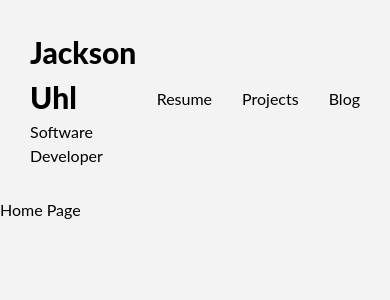
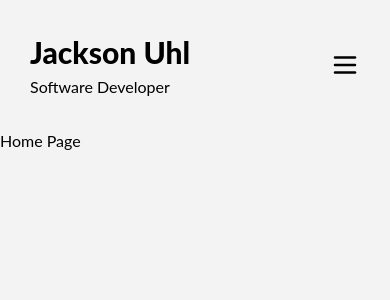
Before and after one commit to JackUhl/Personal_Website, a React (Vite) app: page / in a window 390 px wide. Shown: the top 300 px of the page. Built offline with nearby package versions, Linux system fonts and the light colour scheme.

Commit message:
Update mobile compatibility for header

```diff
--- a/src/App.tsx
+++ b/src/App.tsx
@@ -3,12 +3,13 @@ import { useEffect, useState } from "react";
 import { IsMobileContext } from "./contexts/IsMobileContext";
 import { router } from "./utilities/router/webRouter";
 
+const mobileViewThreshold = 600;
+
 export default function App() {
-  const windowIsMobileSize = window.innerWidth <= 600;
-  const [isMobile, setIsMobile] = useState<boolean>(windowIsMobileSize);
+  const [isMobile, setIsMobile] = useState(window.innerWidth <= mobileViewThreshold);
 
   const handleResize = () => {
-    setIsMobile(windowIsMobileSize);
+    setIsMobile(window.innerWidth <= mobileViewThreshold);
   };
 
   useEffect(() => {
--- a/src/components/HeaderComponent/HeaderComponent.module.css
+++ b/src/components/HeaderComponent/HeaderComponent.module.css
@@ -5,6 +5,23 @@
 
 .headerMargin {
     margin: 30px;
+}
+
+.hamburgerMenuStyle {
+    width: 30px;
+    cursor: pointer;
+}
+
+@media (prefers-color-scheme: light) {
+    .hamburgerMenuStyle {
+        filter: invert(0%) sepia(100%) saturate(7461%) hue-rotate(347deg) brightness(105%) contrast(111%);
+    }
+}
+
+@media (prefers-color-scheme: dark) {
+    .hamburgerMenuStyle {
+        filter: invert(100%) sepia(0%) saturate(7500%) hue-rotate(157deg) brightness(116%) contrast(101%);
+    }
 }
 
 .navigationItem {
@@ -17,5 +34,18 @@
 }
 
 .navigationItemSelected {
-    color: #60cc60 !important
+    color: #60cc60 !important;
 }
+
+.mobileMenu {
+    overflow: hidden;
+    transition: height .2s;
+}
+
+.expandedState {
+    height: 72px;
+}
+
+.collapseState {
+    height: 0px;
+}
--- a/src/components/HeaderComponent/HeaderComponent.tsx
+++ b/src/components/HeaderComponent/HeaderComponent.tsx
@@ -1,12 +1,18 @@
 import { Link, useLocation } from "react-router-dom";
 import { NavItems } from "../../models/constants/NavBarConstants";
-import { alignItemsCenter, columnGap, flexRow, justifyContentBetween } from "../../styling/shared.module.css";
+import { alignItemsCenter, alignItemsEnd, columnGap, flexColumn, flexRow, justifyContentBetween } from "../../styling/shared.module.css";
 import ClassnameJoiner from "../../utilities/helpers/ClassnameJoiner";
-import { headerMargin, name, navigationItem, navigationItemSelectable, navigationItemSelected } from "./HeaderComponent.module.css";
+import { collapseState, expandedState, hamburgerMenuStyle, headerMargin, mobileMenu, name, navigationItem, navigationItemSelectable, navigationItemSelected } from "./HeaderComponent.module.css";
 import { HomeRoute } from "../../models/constants/InternalUrlConstants";
+import { useContext, useEffect, useState } from "react";
+import { IsMobileContext } from "../../contexts/IsMobileContext";
+import burgerMenu from "../../assets/svg/burgerMenu.svg"
 
 export default function HeaderComponent() {
-    const location = useLocation()
+    const [mobileMenuExpanded, setMobileMenuExpanded] = useState(false)
+
+    const location = useLocation();
+    const isMobile = useContext(IsMobileContext);
 
     const shouldAddSelectedClass = (itemPathName: string): string => {
         let sitePathName = location.pathname;
@@ -18,25 +24,62 @@ export default function HeaderComponent() {
         window.scrollTo(0, 0);
     }
 
+    const handleHamburgerIconClick = () => {
+        setMobileMenuExpanded(!mobileMenuExpanded)
+    }
+
+    const nonMobileNav = () => {
+        return (
+            <div className={ClassnameJoiner.join([flexRow, alignItemsCenter, columnGap])}>
+                {NavItems.map((navItem, index) => {
+                    return (
+                        <div key={index}>
+                            <Link to={navItem.route} onClick={handleNavBarItemClicked} className={ClassnameJoiner.join([navigationItem, navigationItemSelectable, shouldAddSelectedClass(navItem.route)])}>{navItem.title}</Link>
+                        </div>
+                    );
+                })}
+            </div>
+        );
+    }
+
+    const hamburgerMenu = () => {
+        return (
+            <img src={burgerMenu} onClick={handleHamburgerIconClick} className={hamburgerMenuStyle}/>
+        );
+    }
+
+    const mobileNav = () => {
+        return (
+            <div className={ClassnameJoiner.join([flexColumn, alignItemsEnd])}>
+                {NavItems.map((navItem, index) => {
+                    return (
+                        <div key={index}>
+                            <Link to={navItem.route} onClick={handleNavBarItemClicked} className={ClassnameJoiner.join([navigationItem, navigationItemSelectable, shouldAddSelectedClass(navItem.route)])}>{navItem.title}</Link>
+                        </div>
+                    );
+                })}
+            </div>
+        );
+    }
+
+    useEffect(() => {
+        setMobileMenuExpanded(false);
+    }, [isMobile])
+
     return (
-        <>
-            <div className={ClassnameJoiner.join([flexRow, alignItemsCenter, justifyContentBetween, headerMargin])}>
+        <div className={headerMargin}>
+            <div className={ClassnameJoiner.join([flexRow, alignItemsCenter, justifyContentBetween])}>
                 <Link to={HomeRoute} className={navigationItem}>
                     <div>
                         <p className={name}>Jackson Uhl</p>
                         <p>Software Developer</p>
                     </div>
                 </Link>
-                <div className={ClassnameJoiner.join([flexRow, alignItemsCenter, columnGap])}>
-                    {NavItems.map((navItem, index) => {
-                        return (
-                            <div key={index}>
-                                <Link to={navItem.route} onClick={handleNavBarItemClicked} className={ClassnameJoiner.join([navigationItem, navigationItemSelectable, shouldAddSelectedClass(navItem.route)])}>{navItem.title}</Link>
-                            </div>
-                        );
-                    })}
-                </div>
+                {isMobile ? hamburgerMenu() : nonMobileNav()}
             </div>
-        </>
+            <div className={ClassnameJoiner.join([mobileMenu, mobileMenuExpanded ? expandedState : collapseState])}>
+                { mobileNav()}
+            </div>
+        </div>
     )
 }
```
Also changed, not shown: src/assets/svg/burgerMenu.svg (added).
